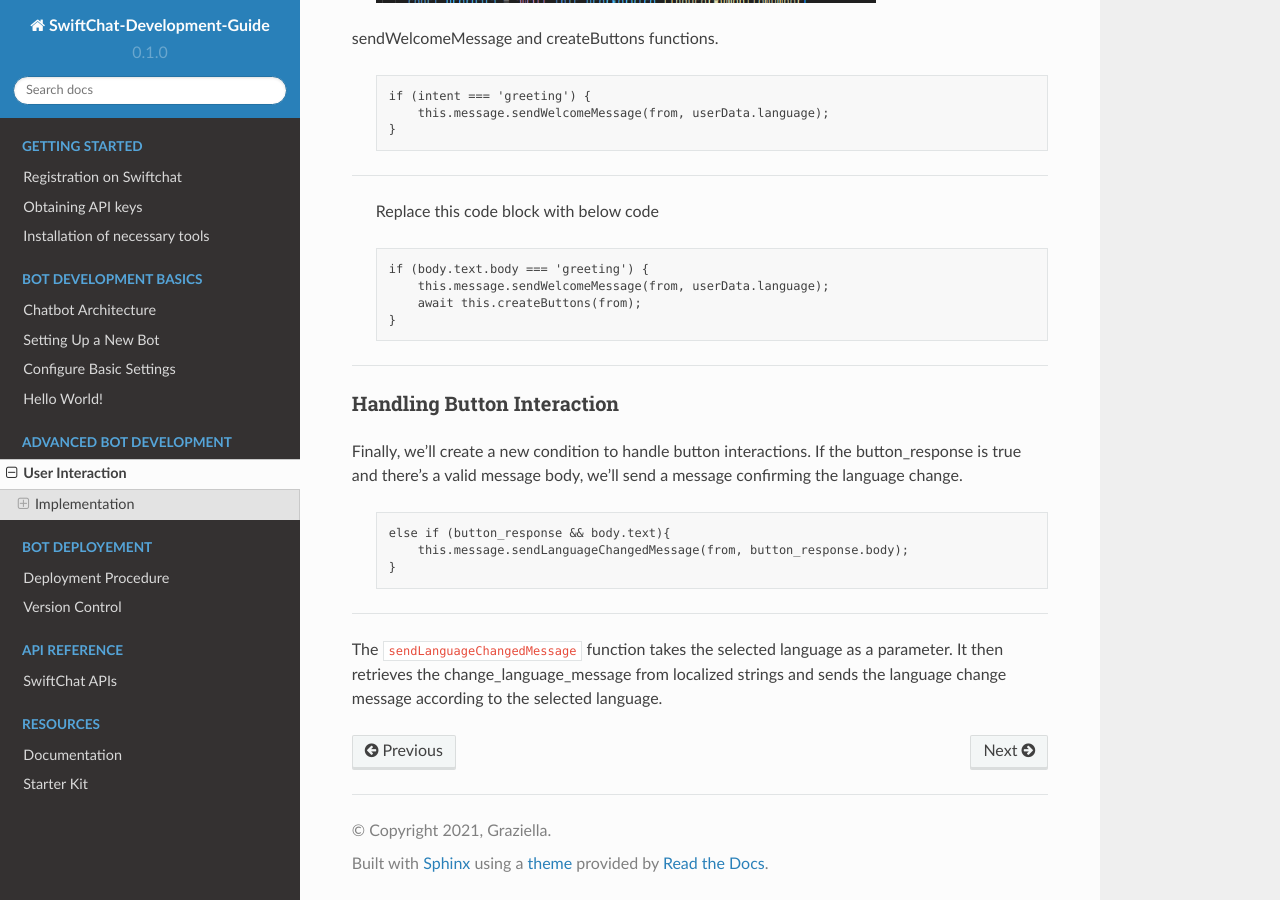
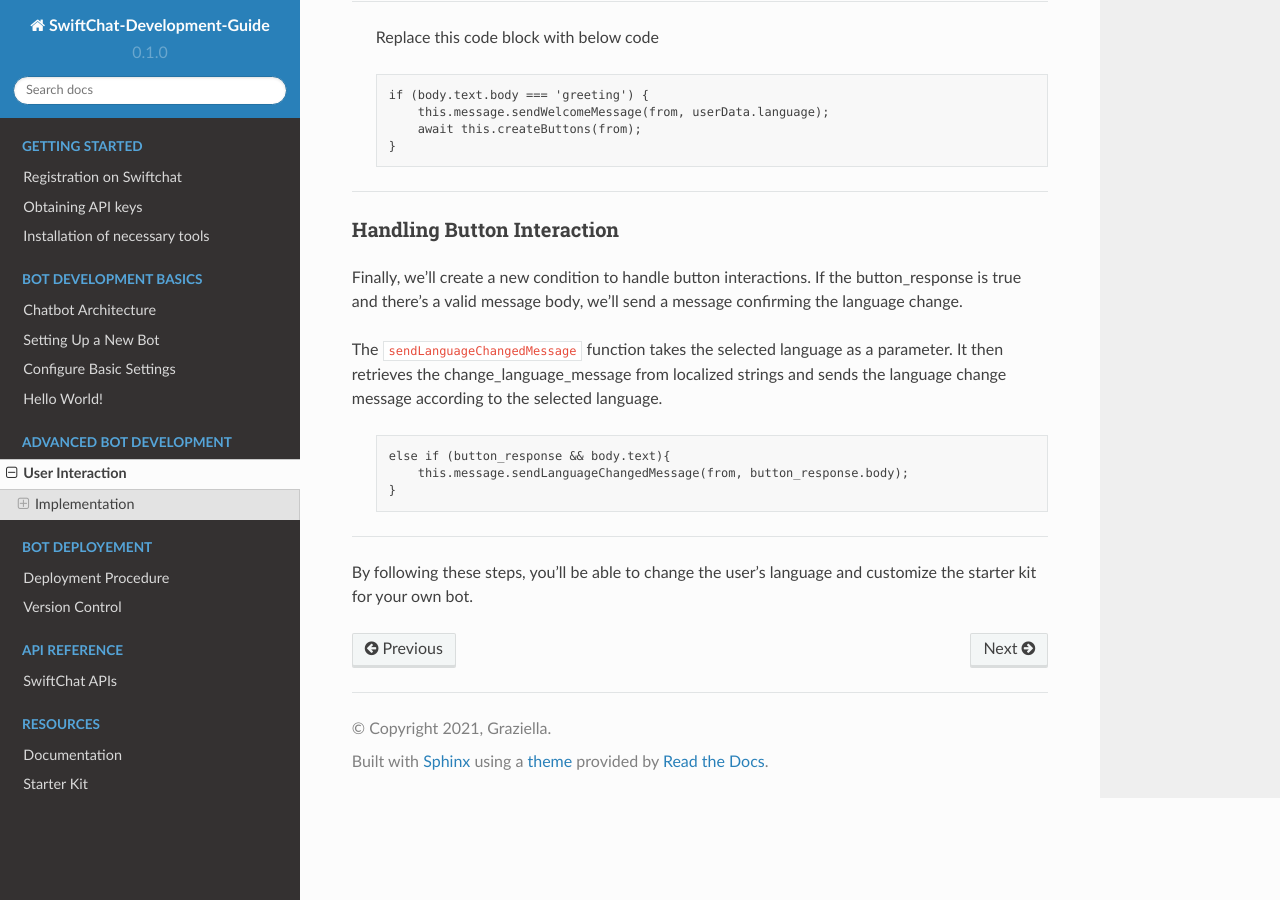
Before and after one commit to Priyanka-sharma181/Chatbot-Development-Guide, a Sphinx documentation site: the page built from docs/source/advance_bot.rst, in a window 1280 px wide and 900 px high, scrolled down 2398 px. Built offline with Sphinx 7.4.7 and the Read the Docs theme 2.0.0, drawn with Linux system fonts in a browser that asks for light colours.

Commit message:
advance bot

```diff
--- a/docs/source/advance_bot.rst
+++ b/docs/source/advance_bot.rst
@@ -86,7 +86,7 @@ Now that we have created buttons, we have to show these buttons when the user se
    .. image:: ../images/other_images/button_response_body.png
         :alt: Deployment Structure
         :width: 500
-        :height: 300
+        :height: 100
         :align: left
 
 Updating Message Processing
@@ -119,6 +119,9 @@ Handling Button Interaction
 
 Finally, we'll create a new condition to handle button interactions. If the button_response is true and there's a valid message body, we'll send a message confirming the language change.
 
+The ``sendLanguageChangedMessage`` function takes the selected language as a parameter. It then retrieves the change_language_message from localized strings and sends the language change message according to the selected language.
+
+
    .. code-block:: nest
 
     else if (button_response && body.text){
@@ -127,4 +130,4 @@ Finally, we'll create a new condition to handle button interactions. If the butt
 
 -----------------------------------
 
-The ``sendLanguageChangedMessage`` function takes the selected language as a parameter. It then retrieves the change_language_message from localized strings and sends the language change message according to the selected language.
+By following these steps, you'll be able to change the user's language and customize the starter kit for your own bot.
```
